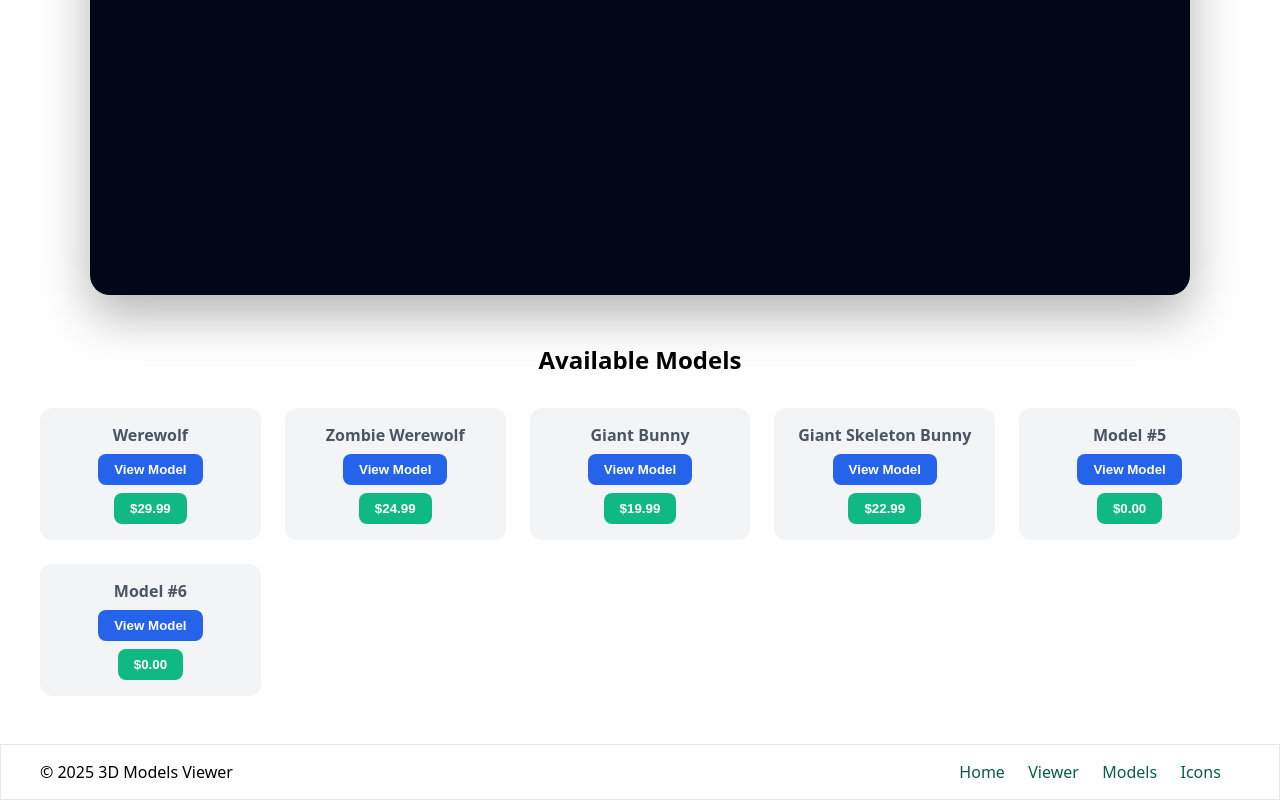
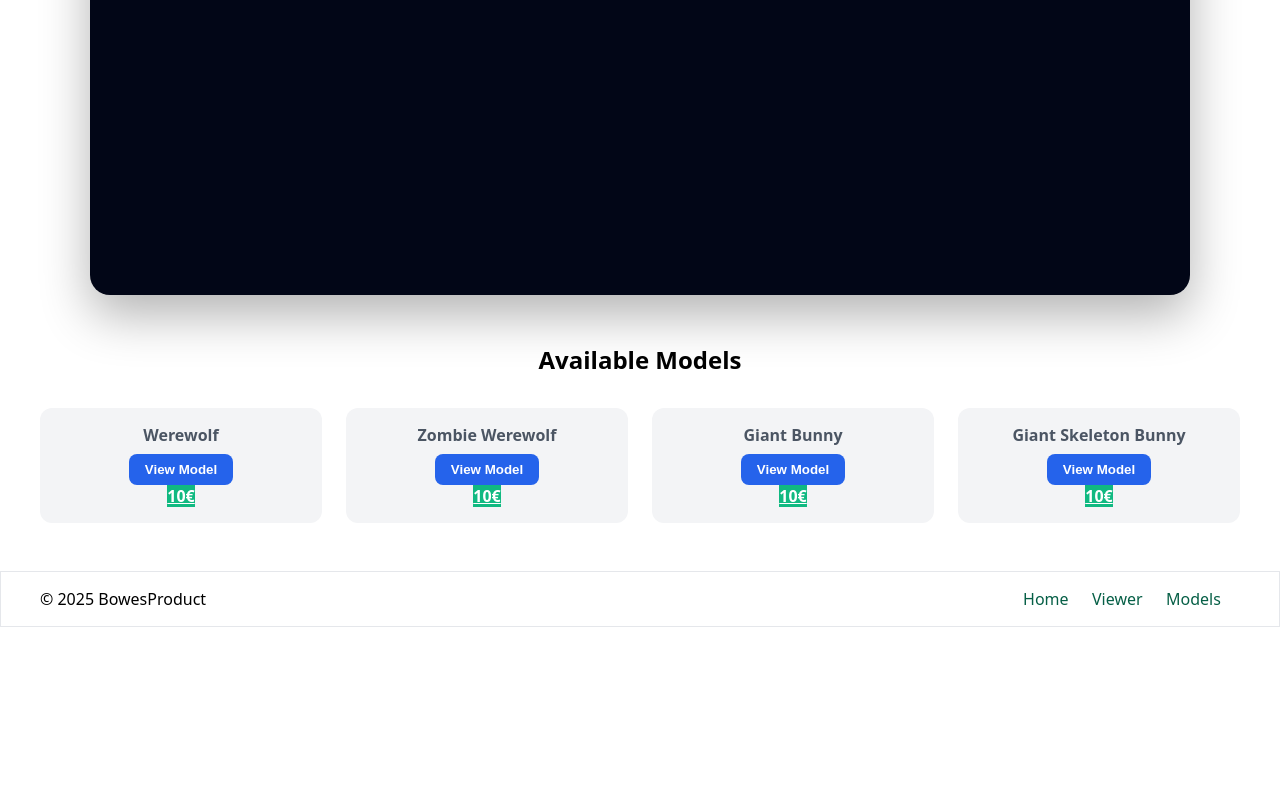
Before and after one commit to Dis513/BowesProduct, a plain HTML site: page models.html in a window 1280 px wide. Shown: the part 759-1559 px from the top of the page. After the commit the page ends 1386 px from the top, so only its background shows below. Drawn offline with nearby package versions, Linux system fonts and the light colour scheme.

Commit message:
Update models.html

```diff
--- a/models.html
+++ b/models.html
@@ -2,7 +2,7 @@
 <html lang="en">
 <head>
   <meta charset="UTF-8" />
-  <title>3D Models Viewer</title>
+  <title>3D Models Viewer – BowesProduct</title>
   <meta name="viewport" content="width=device-width, initial-scale=1.0" />
 
   <!-- Model Viewer -->
@@ -21,117 +21,61 @@
     body.theme-violet { --primary:#8b5cf6; --hero-bg:#ede9fe; --text:#581c87; }
     body.theme-amber { --primary:#f59e0b; --hero-bg:#fffbeb; --text:#78350f; }
 
-    header, footer {
-      background: #fff;
-      border: 1px solid #e5e7eb;
-    }
+    header, footer { background: #fff; border: 1px solid #e5e7eb; }
     .header-inner, .footer-inner {
-      max-width: 1200px;
-      margin: auto;
-      padding: 1rem 2rem;
-      display: flex;
-      justify-content: space-between;
-      align-items: center;
-      flex-wrap: wrap;
+      max-width: 1200px; margin: auto; padding: 1rem 2rem;
+      display: flex; justify-content: space-between; align-items: center; flex-wrap: wrap;
     }
 
     .logo { font-weight: 700; font-size: 1.4rem; }
-    .main-nav a {
-      color: var(--text);
-      text-decoration: none;
-      font-weight: 500;
-      margin-right: 1.2rem;
-    }
+    .main-nav a { color: var(--text); text-decoration: none; font-weight: 500; margin-right: 1.2rem; }
     .main-nav a.active { color: var(--primary); font-weight: 700; }
 
-    .hero {
-      background: var(--hero-bg);
-      text-align: center;
-      padding: 4rem 2rem;
-    }
+    .hero { background: var(--hero-bg); text-align: center; padding: 4rem 2rem; }
     .hero h1 { font-size: 2.6rem; margin-bottom: .5rem; }
     .hero p { font-size: 1.2rem; opacity: 0.85; }
 
     .model-container {
-      background: #020617;
-      border-radius: 20px;
-      overflow: hidden;
-      margin: 2rem auto;
-      max-width: 1100px;
-      height: 620px;
-      box-shadow: 0 20px 50px rgba(0,0,0,0.3);
+      background: #020617; border-radius: 20px; overflow: hidden;
+      margin: 2rem auto; max-width: 1100px; height: 620px; box-shadow: 0 20px 50px rgba(0,0,0,0.3);
     }
-
-    model-viewer {
-      width: 100%;
-      height: 100%;
-    }
-
-    .progress-message {
-      color: white;
-      text-align: center;
-      padding: 2rem;
-      font-size: 1.2rem;
-    }
+    model-viewer { width: 100%; height: 100%; }
+    .progress-message { color: white; text-align: center; padding: 2rem; font-size: 1.2rem; }
 
     /* Models Grid */
-    .models-grid {
-      max-width: 1200px;
-      margin: 3rem auto;
-      padding: 0 2rem;
-    }
-    .models-grid h2 {
-      text-align: center;
-      margin-bottom: 2rem;
-    }
+    .models-grid { max-width: 1200px; margin: 3rem auto; padding: 0 2rem; }
+    .models-grid h2 { text-align: center; margin-bottom: 2rem; }
     .grid {
-      display: grid;
-      grid-template-columns: repeat(auto-fit, minmax(200px, 1fr));
+      display: grid; grid-template-columns: repeat(auto-fit, minmax(200px, 1fr));
       gap: 1.5rem;
     }
     .grid-item {
-      background: #f3f4f6;
-      border-radius: 12px;
-      display: flex;
-      flex-direction: column;
-      align-items: center;
-      justify-content: center;
-      font-weight: 600;
-      color: #4b5563;
-      text-align: center;
-      padding: 1rem;
-      cursor: default;
+      background: #f3f4f6; border-radius: 12px;
+      display: flex; flex-direction: column; align-items: center; justify-content: center;
+      font-weight: 600; color: #4b5563; text-align: center; padding: 1rem;
     }
     .grid-item button {
-      margin-top: 0.5rem;
-      padding: 0.5rem 1rem;
-      border: none;
-      border-radius: 8px;
-      cursor: pointer;
-      font-weight: 600;
-      transition: background 0.2s;
+      margin-top: 0.5rem; padding: 0.5rem 1rem; border: none; border-radius: 8px;
+      cursor: pointer; font-weight: 600; transition: background 0.2s;
     }
-    .btn-view { background: #2563eb; color: white; cursor: pointer; }
+    .btn-view { background: #2563eb; color: white; }
     .btn-view:hover { background: #1d4ed8; }
-    .btn-price { background: #10b981; color: white; cursor: default; }
+    .btn-price { background: #10b981; color: white; }
 
-    @media (max-width: 768px) {
-      .hero h1 { font-size: 2rem; }
-      .model-container { height: 420px; }
-    }
+    @media (max-width: 768px) { .hero h1 { font-size: 2rem; } .model-container { height: 420px; } }
   </style>
 </head>
 
 <body class="theme-emerald">
+
   <!-- HEADER -->
   <header>
     <div class="header-inner">
-      <div class="logo">3D Models Viewer</div>
+      <div class="logo"><a href="index.html">BowesProduct</a></div>
       <nav class="main-nav">
         <a href="#hero" class="active">Home</a>
         <a href="#viewer">Viewer</a>
         <a href="#models">Models</a>
-        <a href="#footer">Icons</a>
       </nav>
       <select id="themeSelect">
         <option value="theme-emerald">Emerald</option>
@@ -160,9 +104,7 @@
         auto-rotate
         camera-controls
         style="background:#020617;">
-        <div slot="progress-bar" class="progress-message">
-          Loading model…
-        </div>
+        <div slot="progress-bar" class="progress-message">Loading model…</div>
       </model-viewer>
     </div>
   </section>
@@ -174,32 +116,22 @@
       <div class="grid-item" data-model="models/werewolf.glb">
         Werewolf
         <button class="btn-view">View Model</button>
-        <button class="btn-price">$29.99</button>
+        <a href="https://buy.stripe.com/test_prod_TfDrG6YjEzxBiO" target="_blank" class="btn-price">10€</a>
       </div>
       <div class="grid-item" data-model="models/zombiewerewolf.glb">
         Zombie Werewolf
         <button class="btn-view">View Model</button>
-        <button class="btn-price">$24.99</button>
+        <a href="https://buy.stripe.com/test_prod_TfDskIkgjdC2N7" target="_blank" class="btn-price">10€</a>
       </div>
       <div class="grid-item" data-model="models/giantbunny.glb">
         Giant Bunny
         <button class="btn-view">View Model</button>
-        <button class="btn-price">$19.99</button>
+        <a href="https://buy.stripe.com/test_prod_TfDtH0eDaAAlxu" target="_blank" class="btn-price">10€</a>
       </div>
       <div class="grid-item" data-model="models/giantskeletonbunny.glb">
         Giant Skeleton Bunny
         <button class="btn-view">View Model</button>
-        <button class="btn-price">$22.99</button>
-      </div>
-      <div class="grid-item" data-model="models/model5.glb">
-        Model #5
-        <button class="btn-view">View Model</button>
-        <button class="btn-price">$0.00</button>
-      </div>
-      <div class="grid-item" data-model="models/model6.glb">
-        Model #6
-        <button class="btn-view">View Model</button>
-        <button class="btn-price">$0.00</button>
+        <a href="https://buy.stripe.com/test_prod_TfDuZyHjnZYoCP" target="_blank" class="btn-price">10€</a>
       </div>
     </div>
   </section>
@@ -207,17 +139,15 @@
   <!-- FOOTER -->
   <footer id="footer">
     <div class="footer-inner">
-      <div>&copy; 2025 3D Models Viewer</div>
+      <div>&copy; 2025 BowesProduct</div>
       <nav class="main-nav">
         <a href="#hero">Home</a>
         <a href="#viewer">Viewer</a>
         <a href="#models">Models</a>
-        <a href="#footer">Icons</a>
       </nav>
     </div>
   </footer>
 
-  <!-- THEME SWITCHER + Model Selector -->
   <script>
     // Theme switcher
     const select = document.getElementById('themeSelect');
@@ -225,17 +155,16 @@
       document.body.className = select.value;
       localStorage.setItem('theme', select.value);
     });
+    window.addEventListener('load', () => {
+      const savedTheme = localStorage.getItem('theme');
+      if (savedTheme) document.body.className = savedTheme;
+    });
 
-    // Grid model click
-    const gridItems = document.querySelectorAll('.grid-item');
+    // Grid model buttons
     const viewer = document.getElementById('mainViewer');
-
-    gridItems.forEach(item => {
-      const viewBtn = item.querySelector('.btn-view');
-      viewBtn.addEventListener('click', () => {
-        const modelSrc = item.getAttribute('data-model');
-        viewer.setAttribute('src', modelSrc);
-        viewer.removeAttribute('poster');
+    document.querySelectorAll('.grid-item').forEach(item => {
+      item.querySelector('.btn-view').addEventListener('click', () => {
+        viewer.setAttribute('src', item.dataset.model);
         viewer.reload();
         window.scrollTo({ top: viewer.offsetTop - 80, behavior: 'smooth' });
       });
```
